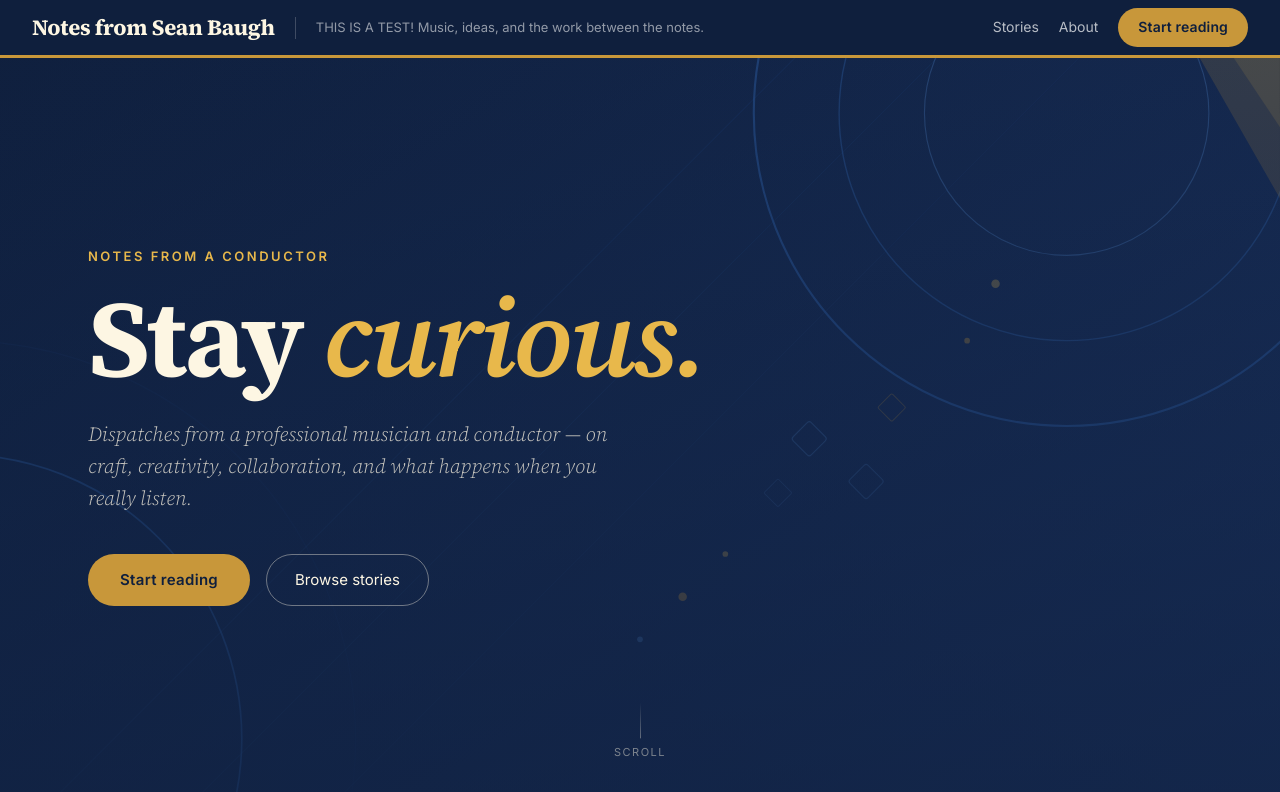
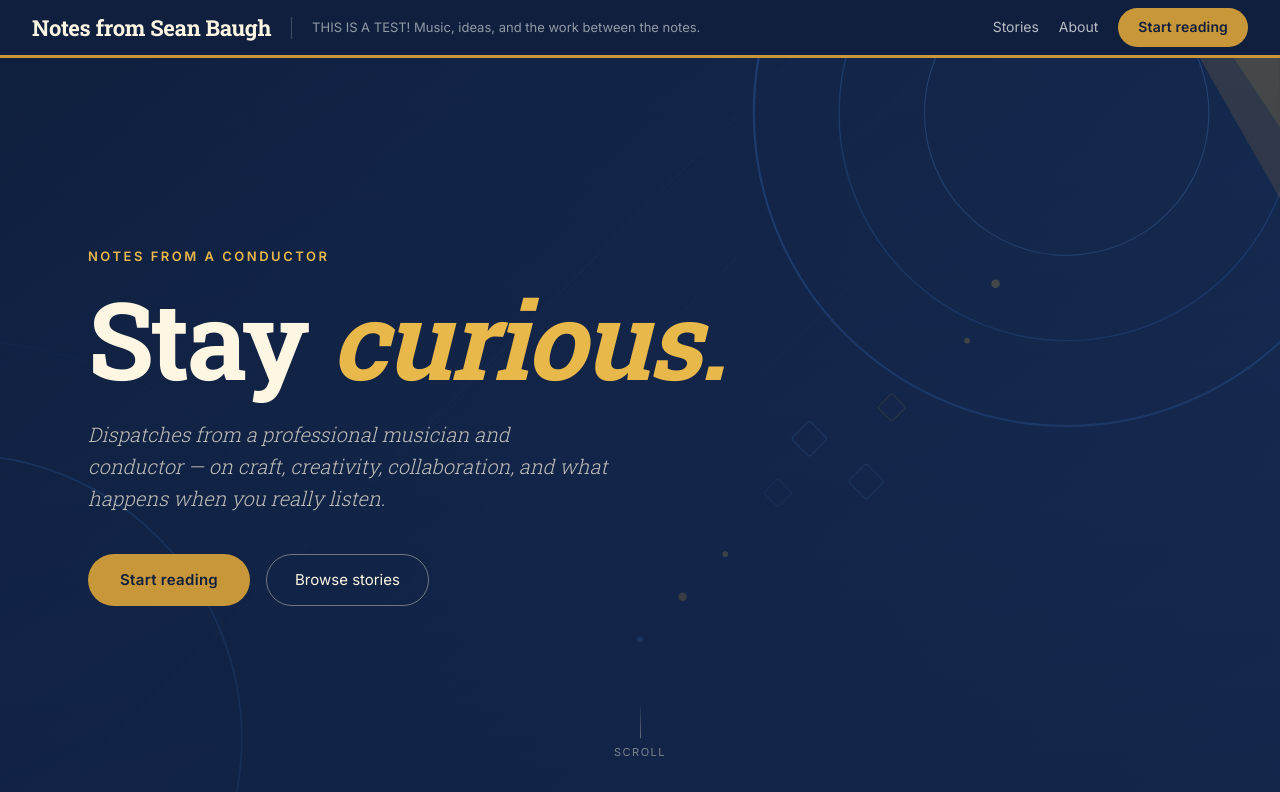
Before and after one commit to seanbaugh/notes, a plain HTML site: page index.html in a window 1280 px wide. Shown: the top 792 px of the page. Drawn offline with Linux system fonts and the light colour scheme.

Commit message:
Font change

```diff
--- a/styles.css
+++ b/styles.css
@@ -3,7 +3,7 @@
    Palette: deep navy · slate blue · warm amber/gold · cream/beige
    ============================================================ */
 
-@import url('https://fonts.googleapis.com/css2?family=Source+Serif+4:ital,opsz,wght@0,8..60,300;0,8..60,400;0,8..60,600;0,8..60,700;1,8..60,300;1,8..60,400;1,8..60,600&family=Inter:wght@300;400;500;600&display=swap');
+@import url('https://fonts.googleapis.com/css2?family=Roboto+Slab:wght@300;400;600;700&family=Inter:wght@300;400;500;600&display=swap');
 
 *, *::before, *::after { box-sizing: border-box; margin: 0; padding: 0; }
 
@@ -31,7 +31,7 @@
   --mid-gray:    #637089;
   --border:      #dde4ef;
 
-  --serif: 'Source Serif 4', 'Georgia', serif;
+  --serif: 'Roboto Slab', 'Georgia', serif;
   --sans:  'Inter', -apple-system, BlinkMacSystemFont, 'Segoe UI', sans-serif;
 }
 
```
